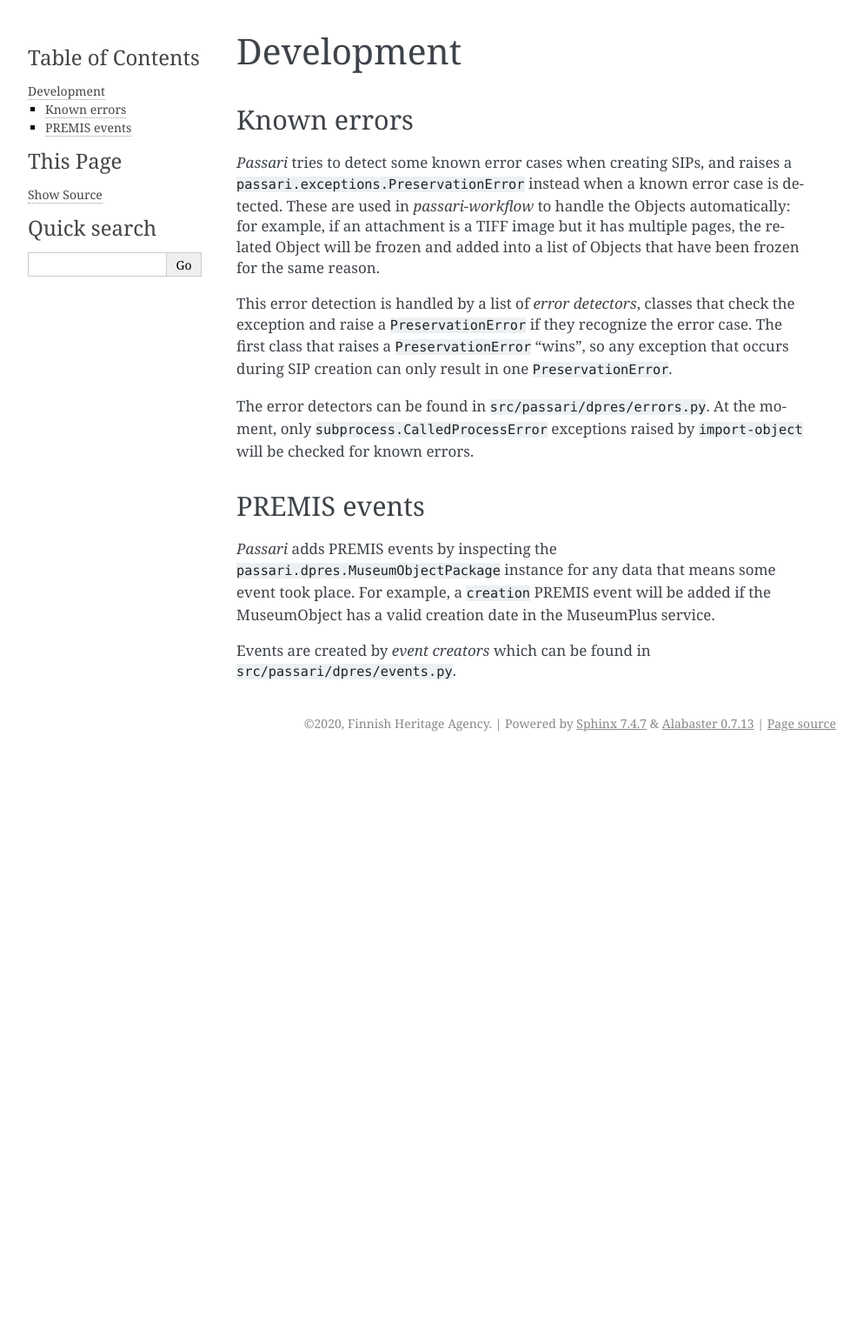
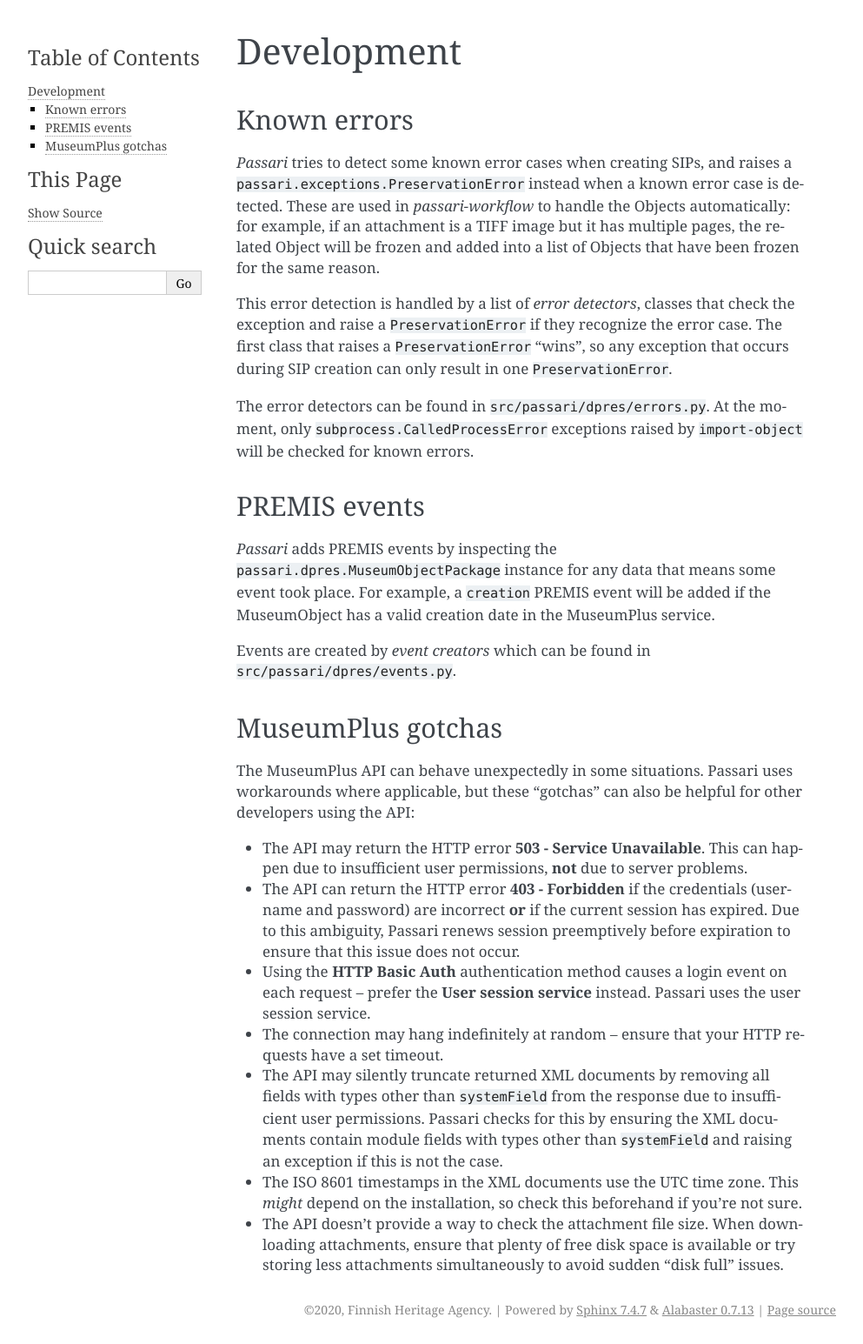
Before and after one commit to finnish-heritage-agency/passari, a Sphinx documentation site: the page built from docs/development.rst, in a window 1280 px wide. Shown: the whole page at 87% size, without its empty margins (148-1141 px from the left). Built offline with Sphinx 7.4.7, drawn with Linux system fonts in a browser that asks for light colours; before the commit the page ends 900 px from its top, so only the background shows below that.

Commit message:
Add notes about MuseumPlus API gotchas

```diff
--- a/docs/development.rst
+++ b/docs/development.rst
@@ -16,3 +16,16 @@ PREMIS events
 *Passari* adds PREMIS events by inspecting the ``passari.dpres.MuseumObjectPackage`` instance for any data that means some event took place. For example, a ``creation`` PREMIS event will be added if the MuseumObject has a valid creation date in the MuseumPlus service.
 
 Events are created by *event creators* which can be found in ``src/passari/dpres/events.py``.
+
+MuseumPlus gotchas
+------------------
+
+The MuseumPlus API can behave unexpectedly in some situations. Passari uses workarounds where applicable, but these "gotchas" can also be helpful for other developers using the API:
+
+- The API may return the HTTP error **503 - Service Unavailable**. This can happen due to insufficient user permissions, **not** due to server problems.
+- The API can return the HTTP error **403 - Forbidden** if the credentials (username and password) are incorrect **or** if the current session has expired. Due to this ambiguity, Passari renews session preemptively before expiration to ensure that this issue does not occur.
+- Using the **HTTP Basic Auth** authentication method causes a login event on each request -- prefer the **User session service** instead. Passari uses the user session service.
+- The connection may hang indefinitely at random -- ensure that your HTTP requests have a set timeout.
+- The API may silently truncate returned XML documents by removing all fields with types other than ``systemField`` from the response due to insufficient user permissions. Passari checks for this by ensuring the XML documents contain module fields with types other than ``systemField`` and raising an exception if this is not the case.
+- The ISO 8601 timestamps in the XML documents use the UTC time zone. This *might* depend on the installation, so check this beforehand if you're not sure.
+- The API doesn't provide a way to check the attachment file size. When downloading attachments, ensure that plenty of free disk space is available or try storing less attachments simultaneously to avoid sudden "disk full" issues.
```
